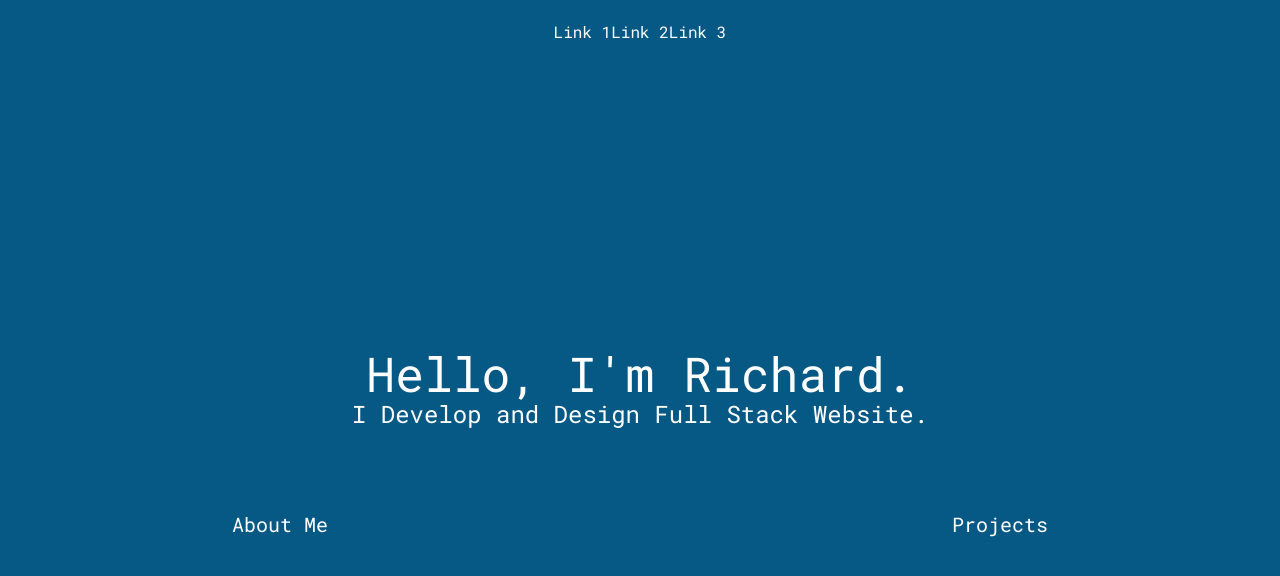
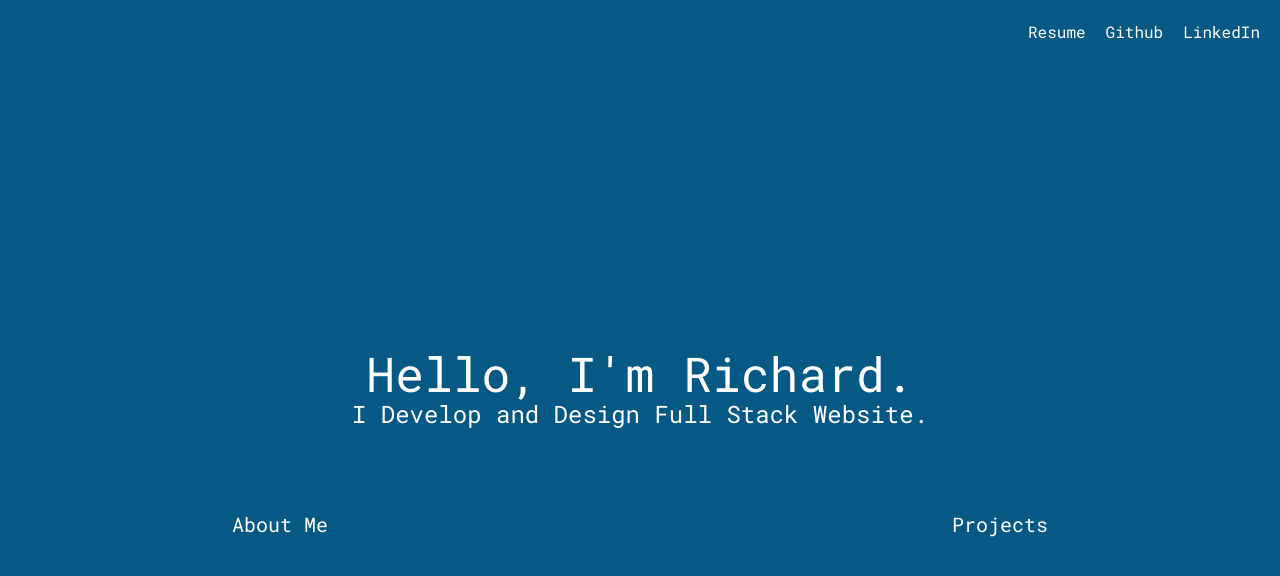
Before and after one commit to ej84/rjweb, a Next.js app: page / in a window 1280 px wide. Shown: the top 576 px of the page. Built offline with nearby package versions, Linux system fonts and the light colour scheme.

Commit message:
Updated SNS links.

```diff
--- a/src/app/page.jsx
+++ b/src/app/page.jsx
@@ -14,10 +14,19 @@ import Link from "next/link";
 export default function Home() {
   return (
     <>
-      <nav className="flex justify-center p-5">
-        <Link href="https://www.github.com/ej84">Link 1</Link>
-        <Link href="https://www.github.com/ej84">Link 2</Link>
-        <Link href="https://www.github.com/ej84">Link 3</Link>
+      <nav className="flex justify-end">
+        <Link href="https://www.github.com/ej84" className="pr-5 my-5">
+          Resume
+        </Link>
+        <Link href="https://www.github.com/ej84" className="pr-5 my-5">
+          Github
+        </Link>
+        <Link
+          href="https://www.linkedin.com/in/rjeong397/"
+          className="pr-5 my-5"
+        >
+          LinkedIn
+        </Link>
       </nav>
       <main className="flex min-h-screen flex-col justify-center p-5">
         <div className="p-5 text-center">
```
